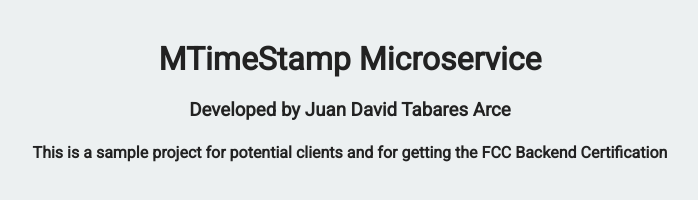
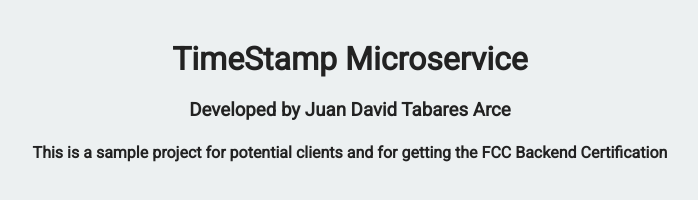
Before and after one commit to juandata/TimeStampMicroService, a website: page views/index.html in a window 1280 px wide. Shown: the whole page, without its empty margins (290-988 px from the left). Drawn offline with Linux system fonts and the light colour scheme.

Commit message:
💆🚟 Checkpoint ./views/index.html:1033623/240 ./README.md:1033623/465

```diff
--- a/views/index.html
+++ b/views/index.html
@@ -10,7 +10,7 @@
 
    <body>
       <div class="container">
-         <h1>MTimeStamp Microservice</h1>
+         <h1>TimeStamp Microservice</h1>
          <h3>Developed by Juan David Tabares Arce </h3>
          <h4>This is a sample project for potential clients and for getting the FCC Backend Certification</h4>
       </div>
```
Also changed, not shown: README.md.
